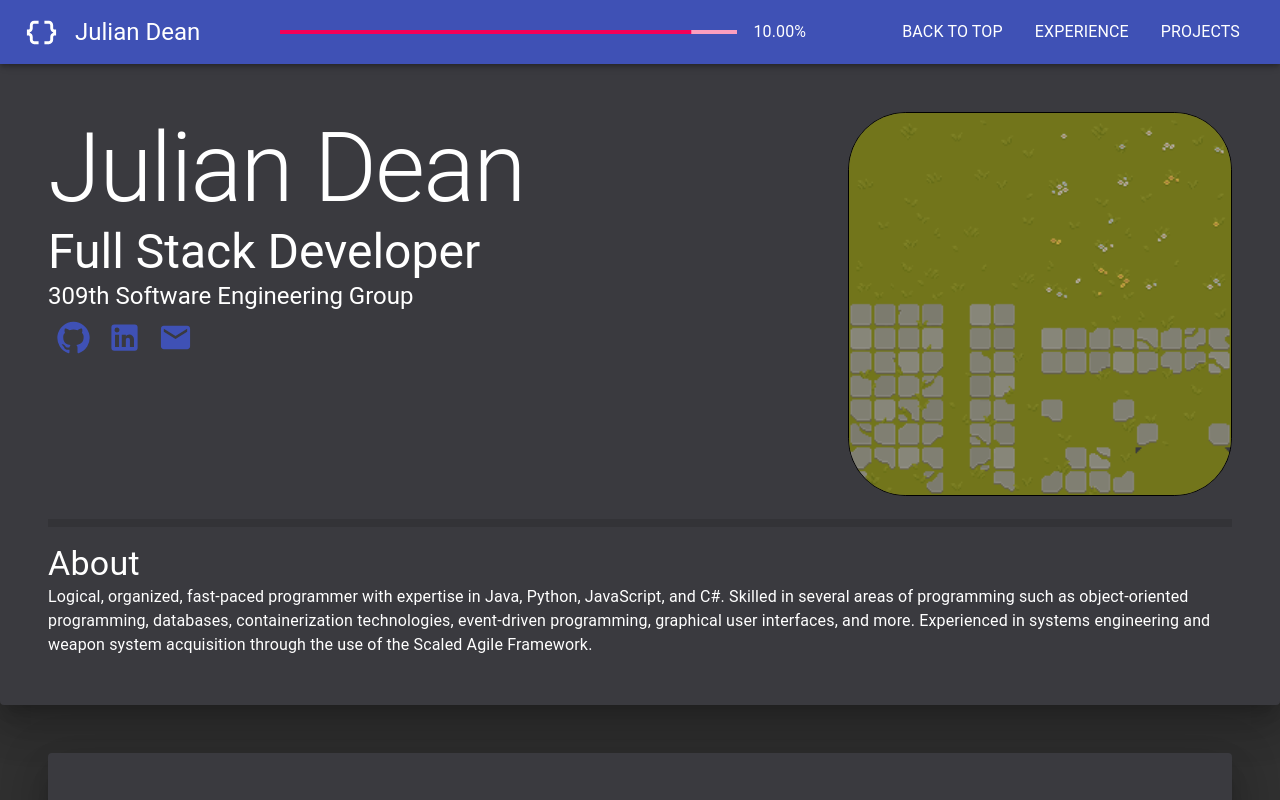
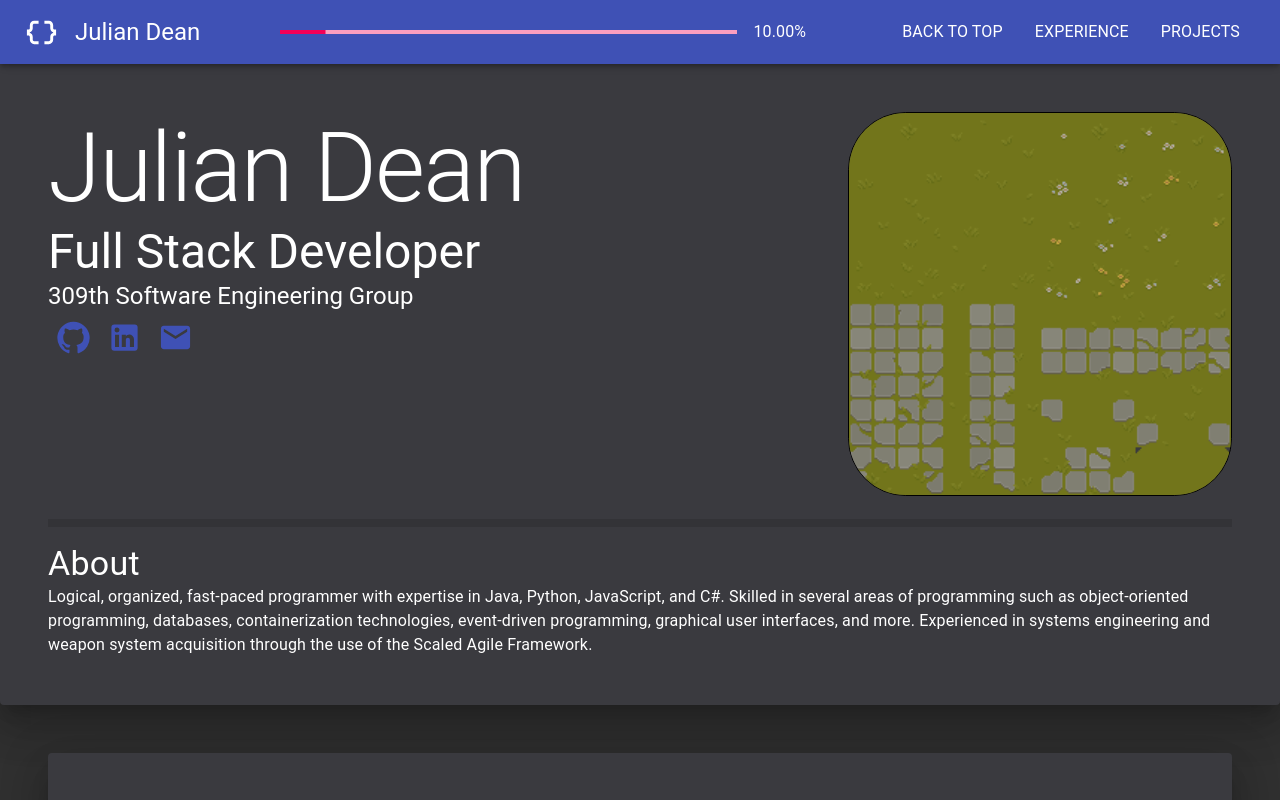
Before and after one commit to JFujitaD/Portfolio, a React (Create React App) app: page / in a window 1280 px wide. Shown: the top 800 px of the page. Built offline with nearby package versions, Linux system fonts and the light colour scheme.

Commit message:
Added method for correctly increasing progress

```diff
--- a/src/App.js
+++ b/src/App.js
@@ -8,10 +8,15 @@ import AppContext from './AppContext';
 import { useState } from 'react';
 
 function App() {
-  const [ progress, setProgress ] = useState(1);
+  const [progress, setProgress] = useState(1); // Starting value for progress bar
+  const [activityMap, setActivityMap] = useState({});
   const activityTotal = 10; // Total number of interactions the page can have
-  const updateProgress = () => {
-    setProgress(progress + 1);
+
+  const updateProgress = (id) => {
+    if (!(id in activityMap)) {
+      setProgress(progress + 1);
+      activityMap[id] = true;
+    }
   };
 
   return (
--- a/src/components/app-shell/AppShell.jsx
+++ b/src/components/app-shell/AppShell.jsx
@@ -17,7 +17,7 @@ const AppShell = () => {
                         Julian Dean
                     </Typography>
                     <Box sx={{ flexGrow: 1, marginLeft: 10, marginRight: 2 }}>
-                        <LinearProgress color='secondary' variant='determinate' value={90} />
+                        <LinearProgress color='secondary' variant='determinate' value={100 * appContext.progress / appContext.activityTotal} />
                     </Box>
                     <Box sx={{ marginRight: 10 }}>
                         <Typography variant='body'>
--- a/src/components/experiences/Experiences.jsx
+++ b/src/components/experiences/Experiences.jsx
@@ -4,8 +4,11 @@ import CodeIcon from '@mui/icons-material/Code';
 import ConstructionIcon from '@mui/icons-material/Construction';
 import experiencesData from './experiencesData.json';
 import './Experiences.css';
+import { useContext } from "react";
+import AppContext from "../../AppContext";
 
 const Experiences = () => {
+    const appContext = useContext(AppContext);
     const iconMapping = [
         <CodeIcon />,
         <IntegrationInstructionsIcon />,
@@ -30,7 +33,7 @@ const Experiences = () => {
                     {experiencesData.industry.map((e) => {
                         return (
                             <Accordion key={e.name}>
-                                <AccordionSummary>
+                                <AccordionSummary onClick={() => appContext.updateProgress(e.name)}>
                                     <Grid container>
                                         <Grid item xs={11}>
                                             <Typography variant='h5'>{e.title}</Typography>
```
